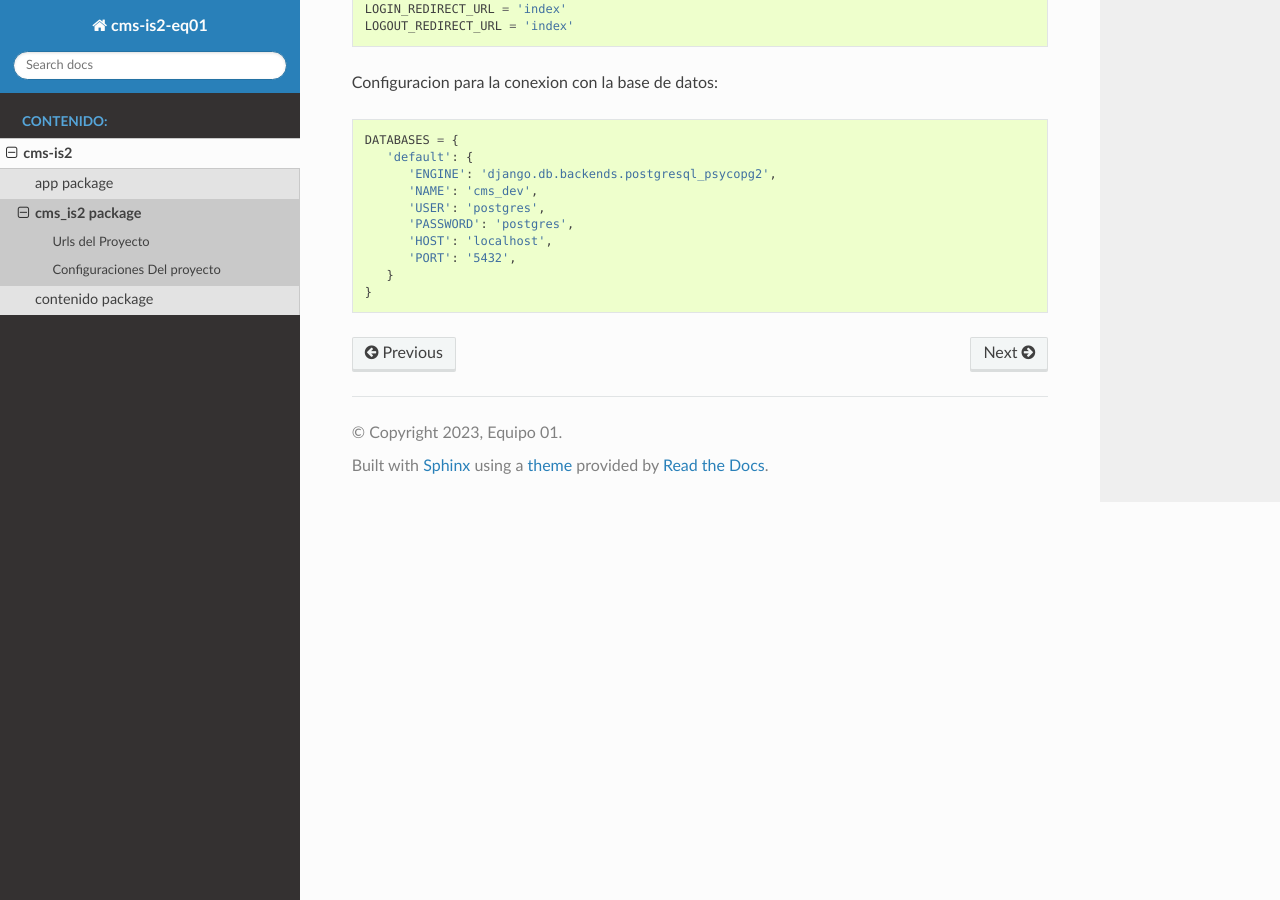
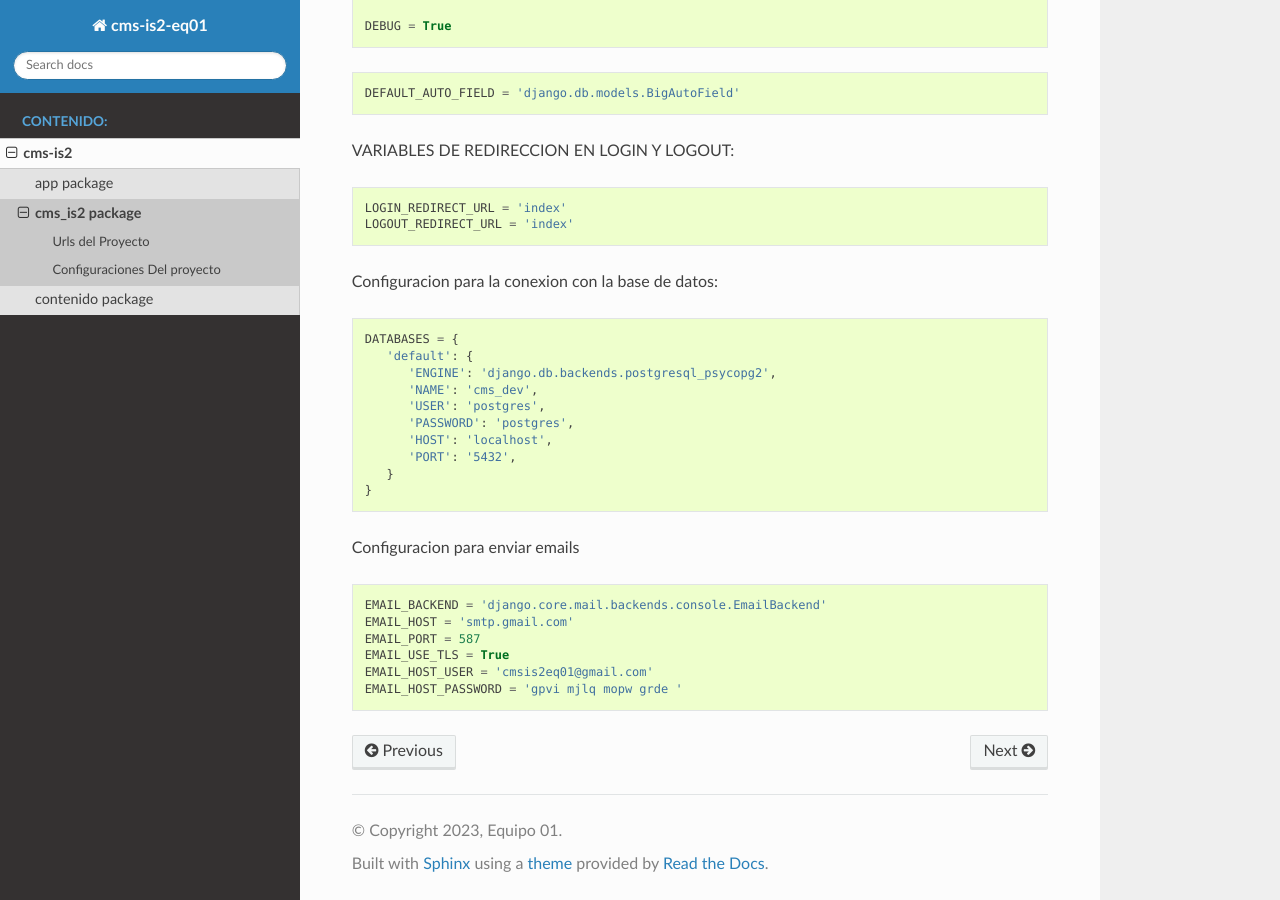
Before and after one commit to FranciscoCaba/cms-is2, a Sphinx documentation site: the page built from docs/cms_is2.rst, in a window 1280 px wide and 900 px high, scrolled down 3211 px. Built offline with Sphinx 7.4.7 and the Read the Docs theme 2.0.0, drawn with Linux system fonts in a browser that asks for light colours; some of the changed text lies outside the part shown.

Commit message:
Ultimas configuraciones antes del pull request.

```diff
--- a/docs/cms_is2.rst
+++ b/docs/cms_is2.rst
@@ -174,3 +186,13 @@ Configuracion para la conexion con la base de datos::
          'PORT': '5432',
       }
    }
+
+Configuracion para enviar emails
+::
+
+   EMAIL_BACKEND = 'django.core.mail.backends.console.EmailBackend'
+   EMAIL_HOST = 'smtp.gmail.com'
+   EMAIL_PORT = 587
+   EMAIL_USE_TLS = True
+   EMAIL_HOST_USER = 'cmsis2eq01@gmail.com'
+   EMAIL_HOST_PASSWORD = 'gpvi mjlq mopw grde '
```
Also changed, not shown: other parts of docs/cms_is2.rst (+12 -0 lines), 12 other files.
